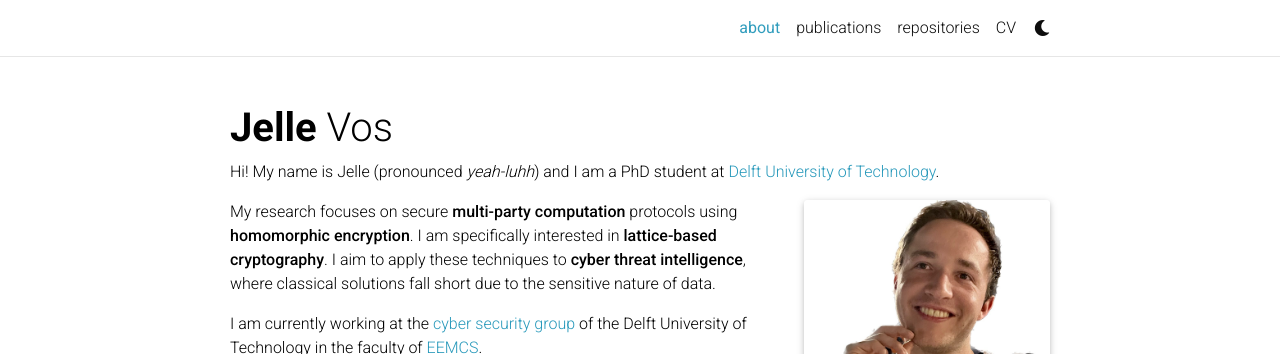
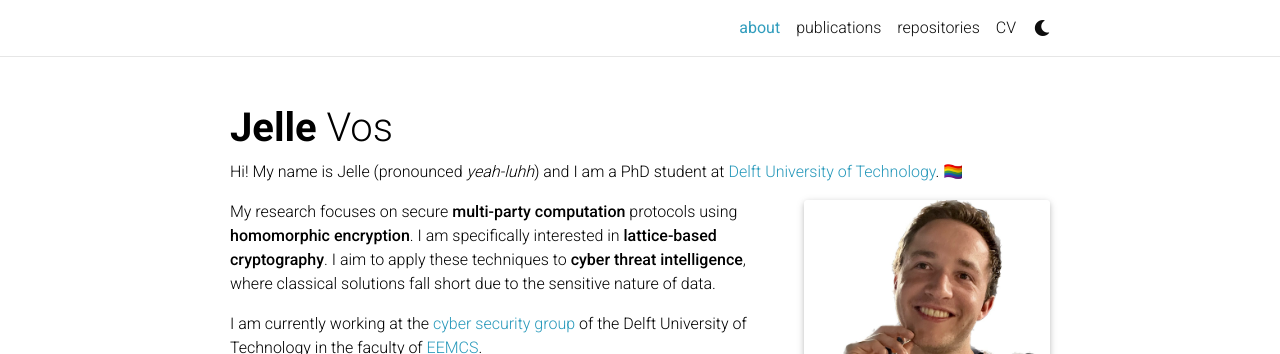
Before and after one commit to jellevos/jellevos.github.io, a Jekyll site: the page built from _pages/about.md, in a window 1280 px wide and 1069 px high. Shown: the top 354 px of the window. Built offline with Jekyll 4.4.1, drawn with Linux system fonts in a browser that asks for light colours; full-size pictures stand in for the smaller copies a plugin makes; emoji names are drawn with the system emoji font; comment, search, counter and statistics services are not loaded; a style sheet for code colours, icons or effects is not loaded.

```diff
--- a/_pages/about.md
+++ b/_pages/about.md
@@ -2,7 +2,7 @@
 layout: about
 title: about
 permalink: /
-subtitle: Hi! My name is Jelle (pronounced <i>yeah-luhh</i>) and I am a PhD student at <a href='https://www.tudelft.nl/ewi/over-de-faculteit/afdelingen/intelligent-systems/cybersecurity/computational-privacy/people/jelle-vos'>Delft University of Technology</a>.
+subtitle: Hi! My name is Jelle (pronounced <i>yeah-luhh</i>) and I am a PhD student at <a href='https://www.tudelft.nl/ewi/over-de-faculteit/afdelingen/intelligent-systems/cybersecurity/computational-privacy/people/jelle-vos'>Delft University of Technology</a>. 🏳️‍🌈
 
 profile:
   align: right
```
